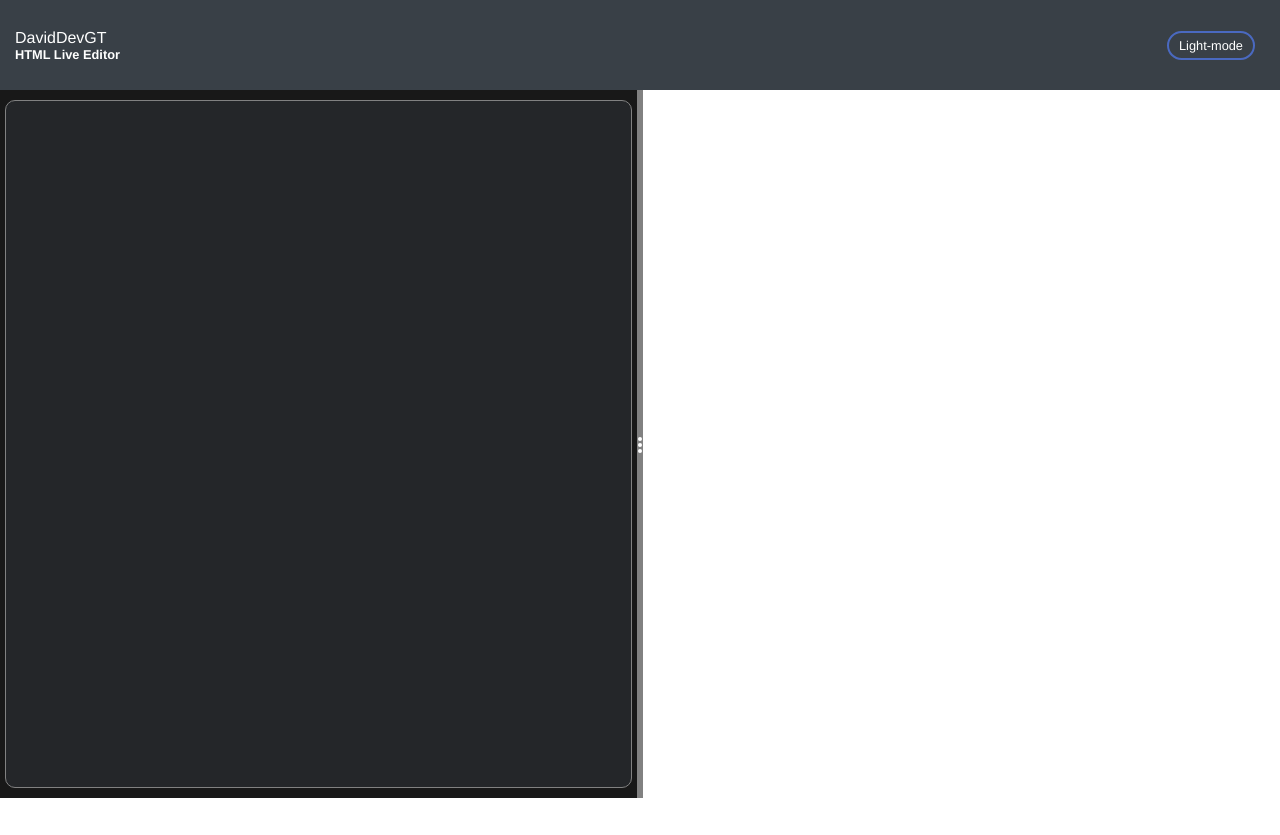
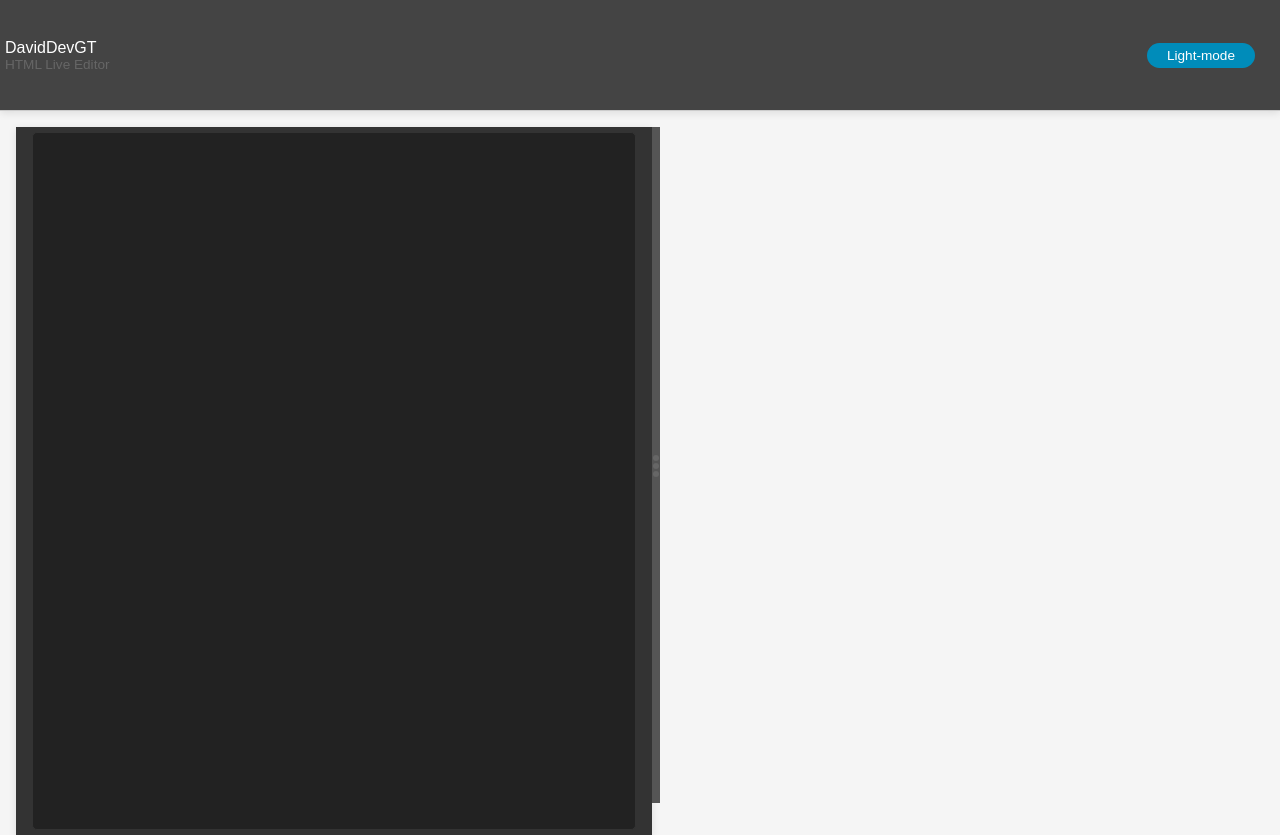
Before and after one commit to DavidDevGt/Live_Editor_HTML, a plain HTML site: page index.html in a window 1280 px wide. Both pictures are taken after a click on the element "Dark-mode". Before the commit the page ends 802 px from the top, so only its background shows below. Drawn offline with nearby package versions, Linux system fonts and the light colour scheme.

Commit message:
estilos arreglados

```diff
--- a/style.css
+++ b/style.css
@@ -3,62 +3,74 @@ body {
     padding: 0;
     height: 100vh;
     overflow-x: hidden;
-    font-family: Helvetica, sans-serif;
+    font-family: Arial, sans-serif;
+    color: #333;
+    background-color: #f5f5f5;
 }
 
 .header-container {
-    background-color: #f0f0f0;
+    background-color: #f5f5f5;
     height: 10%;
     display: flex;
-    padding: 5px 5px 5px 15px;
+    padding: 15px 5px;
     align-items: center;
+    border-bottom: 1px solid #ccc;
+    box-shadow: 0 2px 8px rgba(0, 0, 0, 0.1);
 }
 
 .dark-header-container {
-    background: #394047;
+    background: #444;
     color: #fff;
 }
 
 .header-container > div > p {
     text-align: right;
     margin: 0;
-    font-size: 0.8rem;
-    font-weight: 600;
+    font-size: 0.85rem;
+    font-weight: 500;
+    color: #666;
 }
 
 #theme-button {
     margin: 0 20px 0 auto;
-    background-color: transparent;
-    border: 2px solid #4a69c0;
+    background-color: #008cba;
+    border: none;
+    color: white;
     border-radius: 50px;
-    padding: 5px 10px;
+    padding: 5px 20px;
     height: fit-content;
     cursor: pointer;
-    font-size: 0.8rem;
+    font-size: 0.85rem;
+    transition: background-color 0.3s ease;
 }
 
 .editor-container {
     display: flex;
     height: 88.5%;
+    padding: 1em;
+    box-sizing: border-box;
 }
 
 .text-container {
-    background-color: #4a69c0;
+    background-color: #fff;
     height: 100%;
     width: 50%;
     display: flex;
     justify-content: center;
     align-items: center;
+    padding: 1em;
+    box-shadow: 0 2px 8px rgba(0, 0, 0, 0.1);
 }
 
 .dark-text-container {
-    background: #181818;
+    background: #333;
+    color: #fff;
 }
 
 .resizer {
     height: 100%;
-    width: 6px;
-    background-color: #394047;
+    width: 8px;
+    background-color: #ddd;
     cursor: col-resize;
     display: flex;
     flex-direction: column;
@@ -66,48 +78,45 @@ body {
     justify-content: center;
 }
 
-.resizer:hover,
-.resizer:hover:active {
-    background-color: #000000;
+.resizer:hover {
+    background-color: #aaa;
     transition: 0.2s;
-    width: 7px;
+    width: 8px;
 }
 
 .resizer-dot {
-    width: 4px;
-    height: 4px;
+    width: 6px;
+    height: 6px;
     border-radius: 50%;
-    background-color: #fff;
+    background-color: #666;
     margin-top: 2px;
 }
 
 .dark-resizer {
-    background-color: #818181;
+    background-color: #555;
 }
 
-.dark-resizer:hover,
-.dark-resizer:hover:active {
-    background-color: #4a69c0;
+.dark-resizer:hover {
+    background-color: #222;
     transition: 0.2s;
 }
 
 .code-area {
     resize: none;
-    width: 95%;
-    height: 94%;
+    width: 100%;
+    height: 100%;
     outline: none;
-    border-radius: 10px;
-    border: 0.5px solid rgb(44, 54, 182);
+    border-radius: 5px;
+    border: 1px solid #ddd;
     padding: 10px;
+    font-family: 'Courier New', monospace;
+    font-size: 16px;
 }
 
 .dark-code-area {
-    border: 0.5px solid #818181;
+    border: 1px solid #333;
     color: #fff;
-}
-
-.dark-text-area {
-    background-color: #242629;
+    background-color: #222;
 }
 
 .live-code-container {
```
